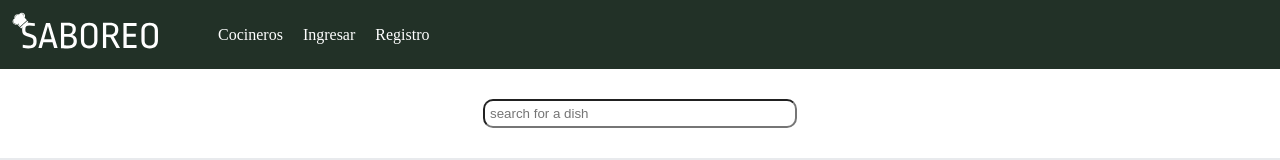
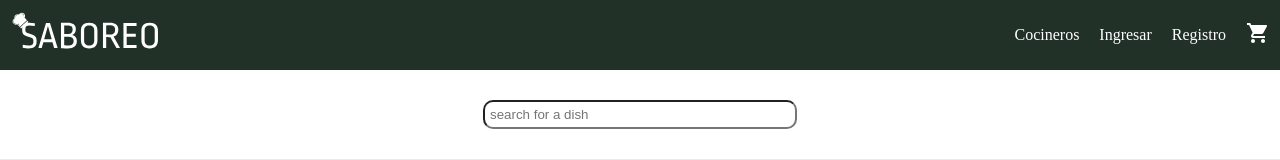
Before and after one commit to Rashahaneche/saboreoFront, a React (Create React App) app: page / in a window 1280 px wide. Shown: the top 160 px of the page. Built offline with nearby package versions, Linux system fonts and the light colour scheme.

Commit message:
Homepage_ready

```diff
--- a/package.json
+++ b/package.json
@@ -4,6 +4,7 @@
   "private": true,
   "dependencies": {
     "@material-ui/core": "^4.11.4",
+    "@material-ui/icons": "^4.11.2",
     "@testing-library/jest-dom": "^5.14.1",
     "@testing-library/react": "^11.2.7",
     "@testing-library/user-event": "^12.8.3",
--- /dev/null
+++ b/src/Components/CartButton/CartButton.css
@@ -0,0 +1,10 @@
+.CartButton a{
+    text-decoration: none;
+    color:white;
+    align-self:center;
+    padding: 10px;
+}
+
+.CartButton{
+    display: flex;
+}
--- a/src/Components/CartButton/CartButton.js
+++ b/src/Components/CartButton/CartButton.js
@@ -1,7 +1,12 @@
-import React from 'react';
-
-const CartButton= () => {}
-
-
-
+import React from "react";
+import ShoppingCartIcon from '@material-ui/icons/ShoppingCart';
+import {
+    Link } from 'react-router-dom';
+import'./CartButton.css'
+const CartButton= () => {
+  return(
+  <div className='CartButton'>
+    <Link to='/Cart'> <ShoppingCartIcon/></Link>
+  </div>)
+};
 export default CartButton;
--- a/src/Components/Header/Header.css
+++ b/src/Components/Header/Header.css
@@ -1,8 +1,13 @@
 .header {
     background-color:#223127;
     display: flex;
+    justify-content: space-between;
 }
-.test {
+.logo {
     display: inline-block;
     padding: 10px;
 }
+
+.menuwrapper {
+    display: flex;
+}
--- a/src/Components/Header/Header.js
+++ b/src/Components/Header/Header.js
@@ -4,12 +4,16 @@ import {
 import saboreologo from '../../images/saboreologo.svg';
 import Menu from '../Menu/Menu';
 import './Header.css';
+import CartButton from '../CartButton/CartButton';
 
 const Header = () => {
     return (
         <header className="header">
-            <Link to="/"><div className="test"><img src={saboreologo} alt="svg" /></div></Link>
-            <Menu />
+            <Link to="/"><div className="logo"><img src={saboreologo} alt="svg" /></div></Link>
+            <div className="menuwrapper">
+                <Menu />
+                <CartButton />
+            </div>
         </header>
     );
 }
--- a/src/Components/Home/Home.js
+++ b/src/Components/Home/Home.js
@@ -13,7 +13,6 @@ const Home = () => (
       <div className="title">
         <h1 > PLATOS POPULARES </h1>
       </div>
-
       <div className="card-div">
         <Cards/>
         <Cards/>
@@ -24,10 +23,6 @@ const Home = () => (
     <div>
       <Footer/>
     </div>
-
-
   </section>
-
 );
-
 export default Home;
--- a/src/Components/Menu/Menu.css
+++ b/src/Components/Menu/Menu.css
@@ -1,27 +1,17 @@
 .menu-container {
     font-size: 16px;
-    line-height: 17px;
-    display:flex;
-    justify-content: flex-end;
-    list-style: none ;
     color: white;
 }
 
 .menu-container a{
     font-size: 16px;
-    height: 17px;
-    line-height: 17px;
-    display:flex;
     color: white;
-    list-style: none ;
     text-decoration: none;
-    flex-direction: row;
 }
 
 .menu-container li{
     display:inline-block;
     font-family: Ropa Sans;
     color: #fff;
-    list-style: none;
     padding: 10px;
 }
--- a/src/Components/Searchbar/Searchbar.js
+++ b/src/Components/Searchbar/Searchbar.js
@@ -15,5 +15,4 @@ const SearchBar = ({keyword,setKeyword}) => {
     </section>
   );
 }
-
 export default SearchBar;
```
Also changed, not shown: src/Components/Cart/Cart.js (deleted, +0 -42 lines), src/Components/Menu/Menu.js (+1 -6 lines), src/Components/Home/Home.css (line endings or trailing spaces), 1 other file (tests, documents, lock files or other folders). Lines whose indentation alone changed are shown as unchanged.
